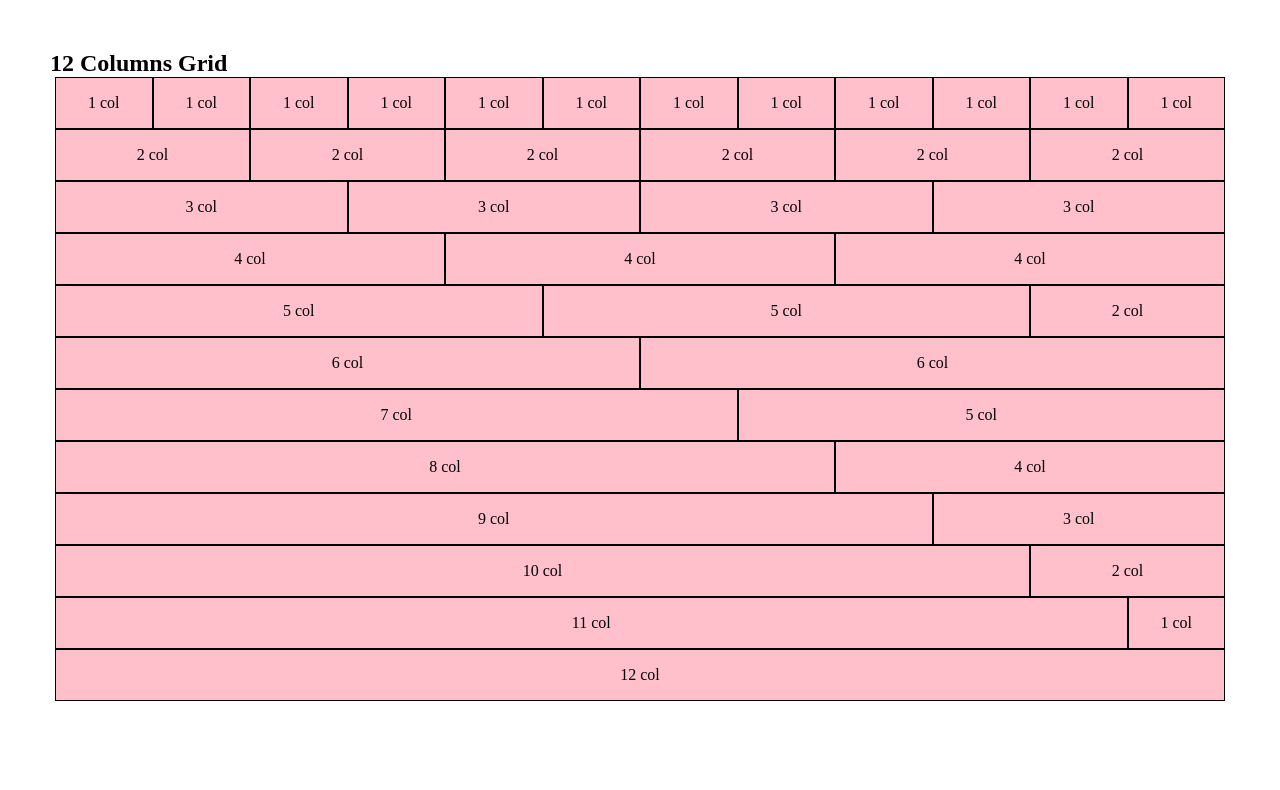
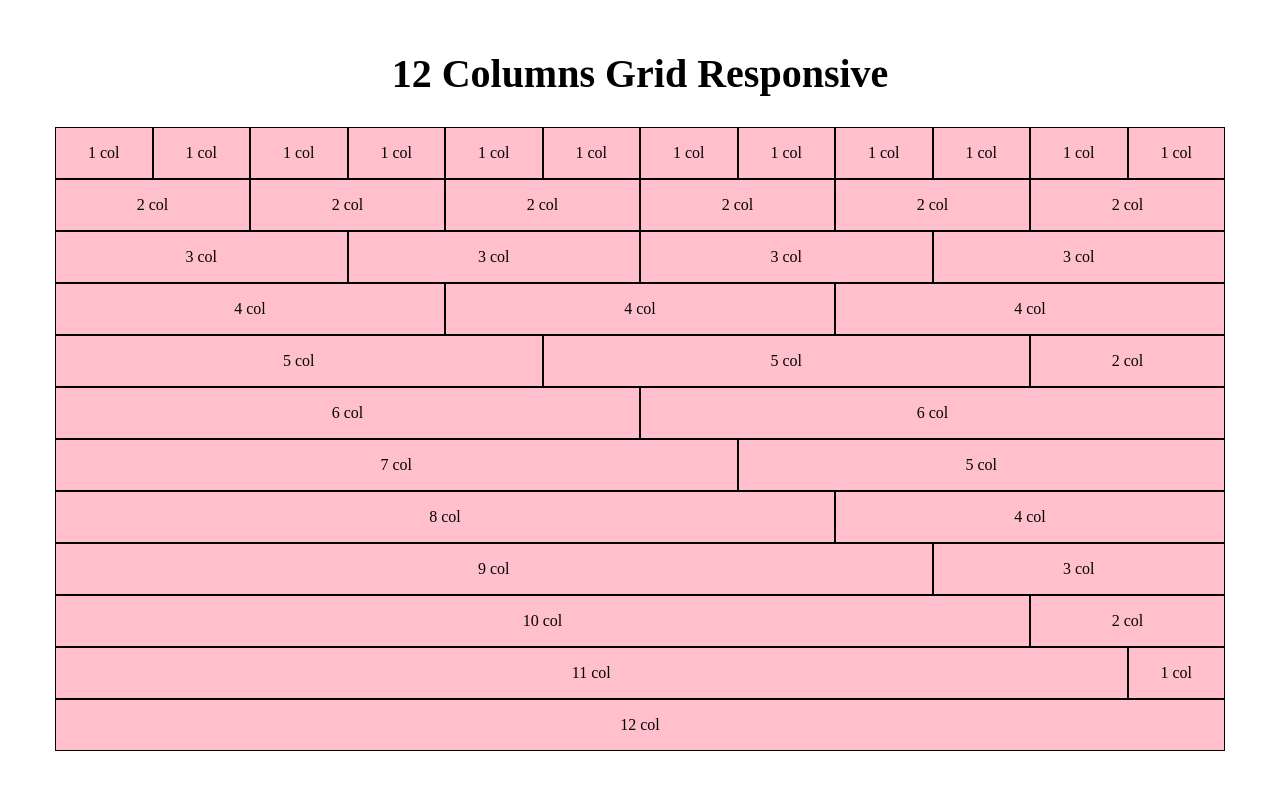
Before and after one commit to flavio-pinto/html-css-resp-wannabe-12bool, a plain HTML site: page grid-bool-responsive.html in a window 1280 px wide. Drawn offline with Linux system fonts and the light colour scheme.

Commit message:
Title 12bool Fixed

```diff
--- a/css/grid.css
+++ b/css/grid.css
@@ -316,6 +316,15 @@
 }
 
 /* COLUMN STYLES UTILITIES FOR GRID BOOL RESPONSIVE */
+#colresp12 {
+  text-align: center;
+}
+
+#colresp12 h2 {
+  margin-bottom: 30px;
+  font-size: 40px;
+}
+
 #colresp12 [class*="col-"] {
   background: pink;
   border: 1px solid black;
--- a/grid-bool-responsive.html
+++ b/grid-bool-responsive.html
@@ -9,9 +9,8 @@
   <link rel="stylesheet" href="css/grid.css">
 </head>
 <body>
-
-  <h2>12 Columns Grid</h2>
   <div id="colresp12">
+    <h2>12 Columns Grid Responsive</h2>
     <div class="container">
       <div class="col-lg-1 col-md-2 col-xs-4">1 col</div>
       <div class="col-lg-1 col-md-2 col-xs-4">1 col</div>
```
